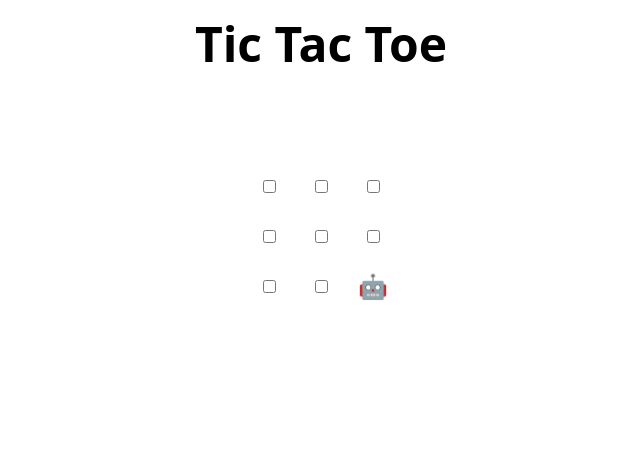
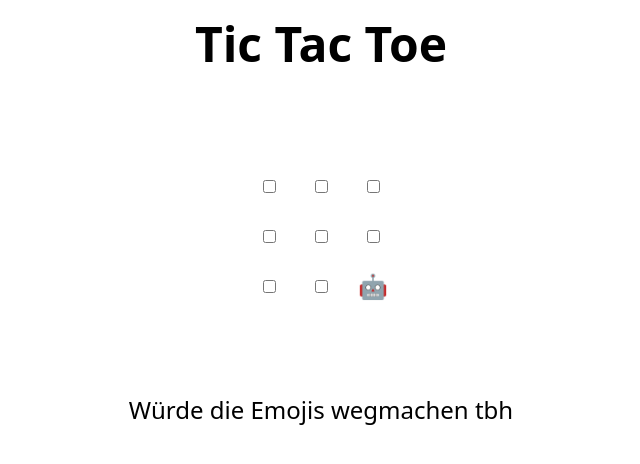
Before and after one commit to Laeysel/skills-review-pull-requests, a plain HTML site: page index.html in a window 1280 px wide. Shown: the whole page, without its empty margins (319-959 px from the left). Drawn offline with Linux system fonts and the light colour scheme.

Commit message:
Update index.html
da

```diff
--- a/index.html
+++ b/index.html
@@ -48,7 +48,7 @@
 </table>
 
 <h2 hidden>Game over, refresh to play again 🧑‍💻 🤖!</h2>
-
+Würde die Emojis wegmachen tbh
 <script>
   // Initialization
   const boxes = Array.from(document.querySelectorAll("td"));
```
